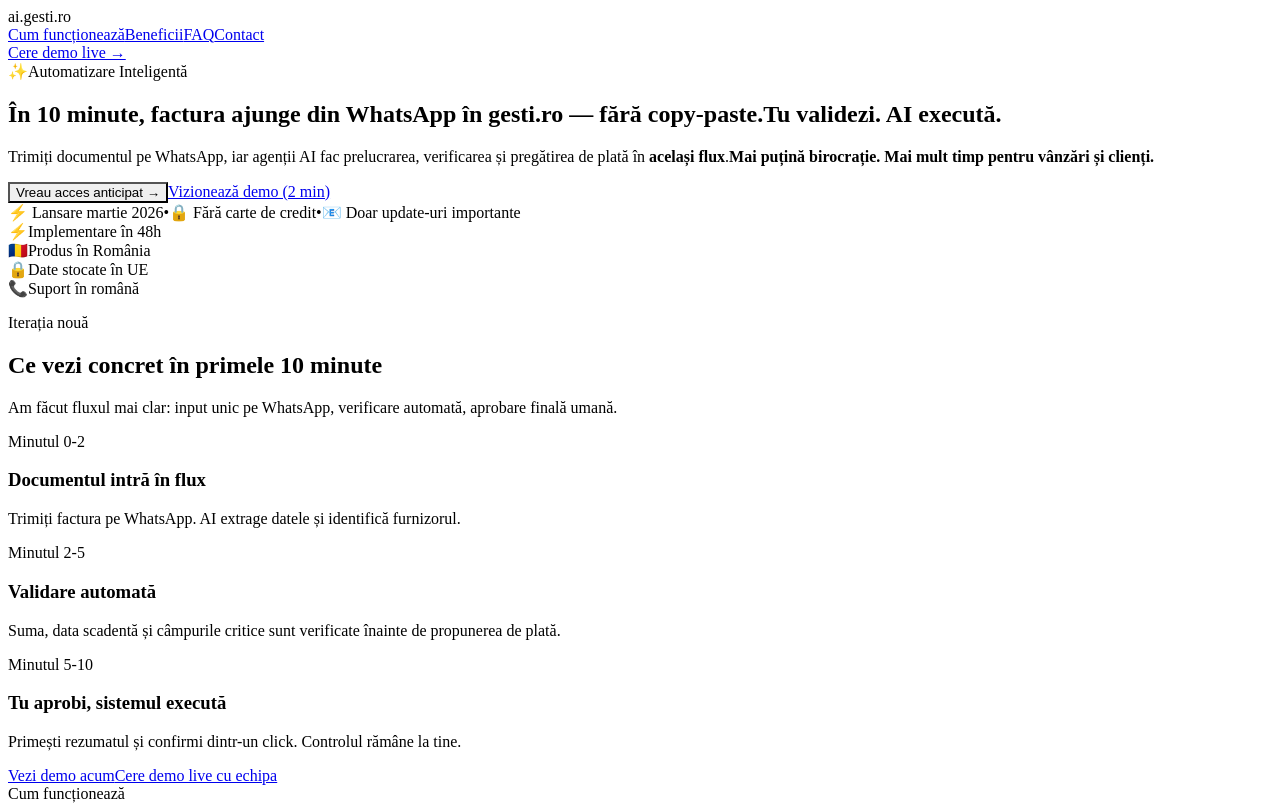
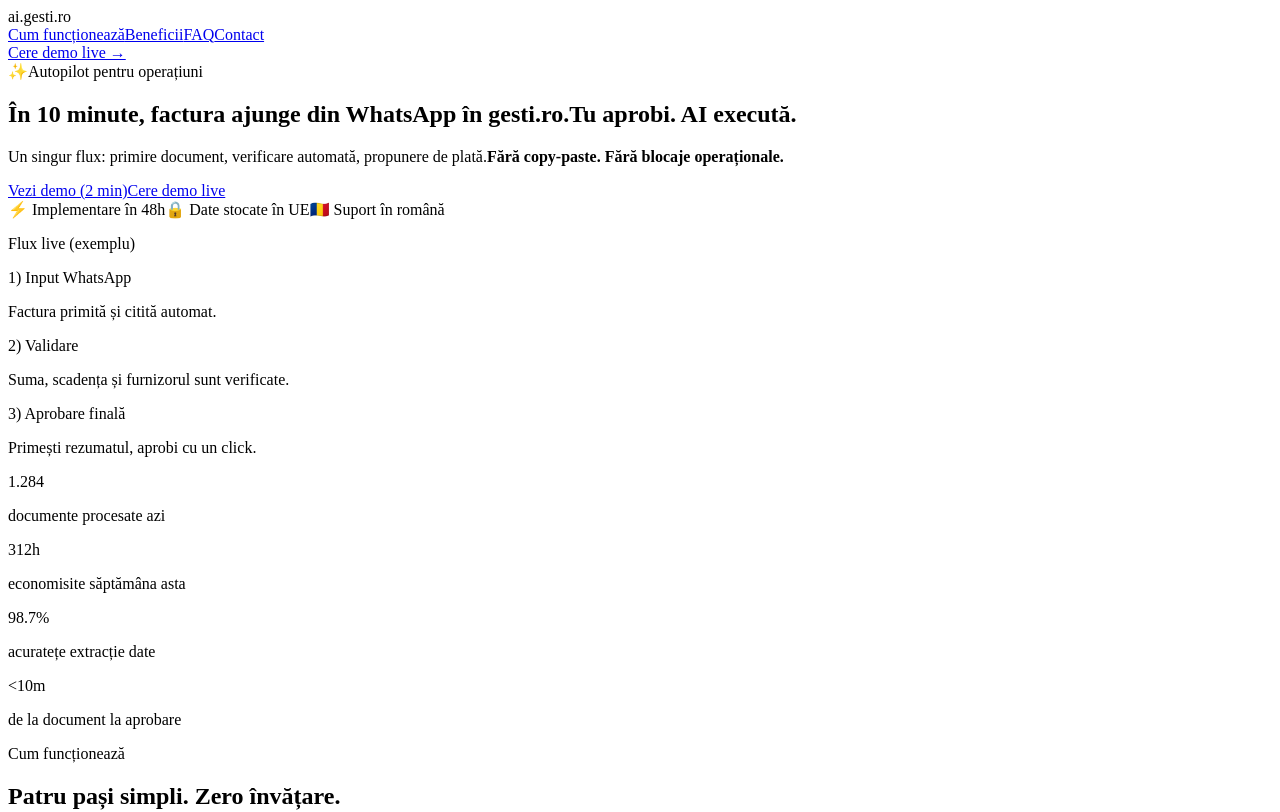
Before and after one commit to fodorutioan/ai.gesti.ro, a Next.js app: page / in a window 1280 px wide. Shown: the top 812 px of the page. Built offline with nearby package versions, Linux system fonts and the light colour scheme.

Commit message:
feat: Iterația 4 landing - hero split layout + live stats + flux demo simplificat

```diff
--- a/app/page.tsx
+++ b/app/page.tsx
@@ -29,106 +29,72 @@
         <div className="absolute bottom-0 left-0 w-96 h-96 bg-blue-200/30 rounded-full blur-3xl -z-10 animate-pulse" style={{animationDelay: '1s'}} />
 
         <div className="max-w-6xl mx-auto">
-          <div className="text-center max-w-4xl mx-auto mb-12">
+          <div className="grid lg:grid-cols-2 gap-10 items-center mb-12">
+            <div>
               <div className="inline-flex items-center space-x-2 bg-gradient-to-r from-blue-50 to-purple-50 border border-blue-200/50 text-blue-700 px-4 py-2 rounded-full text-sm font-semibold mb-6">
                 <span>✨</span>
-              <span>Automatizare Inteligentă</span>
+                <span>Autopilot pentru operațiuni</span>
               </div>
 
-            {/* IMPROVED HEADLINE (Gavriil) */}
               <h1 className="text-5xl md:text-6xl font-bold text-gray-900 mb-6 leading-tight">
-              În 10 minute, factura ajunge din WhatsApp în gesti.ro — fără copy-paste.
+                În 10 minute, factura ajunge din WhatsApp în gesti.ro.
                 <span className="bg-gradient-to-r from-blue-600 via-purple-600 to-blue-500 bg-clip-text text-transparent block mt-2">
-                Tu validezi. AI execută.
+                  Tu aprobi. AI execută.
                 </span>
               </h1>
 
-            {/* IMPROVED SUBHEADLINE (Gavriil) */}
               <p className="text-xl text-gray-600 mb-8 leading-relaxed">
-              Trimiți documentul pe WhatsApp, iar agenții AI fac prelucrarea, verificarea și pregătirea de plată în <strong className="text-blue-600">același flux</strong>.
-              <strong className="text-gray-900 block mt-2">Mai puțină birocrație. Mai mult timp pentru vânzări și clienți.</strong>
+                Un singur flux: primire document, verificare automată, propunere de plată.
+                <strong className="text-gray-900 block mt-2">Fără copy-paste. Fără blocaje operaționale.</strong>
               </p>
 
-            <div className="flex flex-col sm:flex-row gap-4 justify-center mb-8 fadeInUp delay-200">
-              <button className="bg-gradient-to-r from-blue-600 via-purple-600 to-blue-500 bg-[length:200%_auto] animate-gradient-shift text-white px-8 py-4 rounded-xl font-semibold text-lg hover:shadow-xl focus:outline-none focus:ring-2 focus:ring-blue-600 focus:ring-offset-2 transition-all min-h-[48px]">
-                Vreau acces anticipat →
-              </button>
-              <a href="/demo" className="border-2 border-gray-200 bg-white text-gray-700 px-8 py-4 rounded-xl font-semibold text-lg inline-block shadow-md hover:border-gray-300 hover:bg-gray-50 focus:outline-none focus:ring-2 focus:ring-blue-500 transition-all min-h-[48px] flex items-center justify-center">
-                Vizionează demo (2 min)
+              <div className="flex flex-col sm:flex-row gap-4 mb-8">
+                <a href="/demo" className="bg-gradient-to-r from-blue-600 via-purple-600 to-blue-500 text-white px-8 py-4 rounded-xl font-semibold text-lg hover:shadow-xl transition-all text-center">
+                  Vezi demo (2 min)
+                </a>
+                <a href="#demo-live" className="border-2 border-gray-200 bg-white text-gray-700 px-8 py-4 rounded-xl font-semibold text-lg inline-block shadow-md hover:border-gray-300 hover:bg-gray-50 transition-all text-center">
+                  Cere demo live
                 </a>
               </div>
 
-            {/* IMPROVED TRUST SIGNALS */}
-            <div className="text-sm text-gray-600">
-              <span>⚡ Lansare martie 2026</span>
-              <span className="mx-3">•</span>
-              <span>🔒 Fără carte de credit</span>
-              <span className="mx-3">•</span>
-              <span>📧 Doar update-uri importante</span>
+              <div className="flex flex-wrap items-center gap-6 text-sm text-gray-600">
+                <span>⚡ Implementare în 48h</span>
+                <span>🔒 Date stocate în UE</span>
+                <span>🇷🇴 Suport în română</span>
               </div>
             </div>
 
-          {/* Trust Signals */}
-          <div className="flex flex-wrap items-center justify-center gap-8 text-sm text-gray-600">
+            <div className="bg-white rounded-2xl border border-gray-200 p-6 shadow-xl" id="demo-live">
+              <p className="text-sm font-semibold text-blue-700 mb-4">Flux live (exemplu)</p>
+              <div className="space-y-3 text-sm">
+                <div className="p-3 rounded-lg bg-gray-50 border border-gray-200">
+                  <p className="font-semibold text-gray-900">1) Input WhatsApp</p>
+                  <p className="text-gray-600">Factura primită și citită automat.</p>
+                </div>
+                <div className="p-3 rounded-lg bg-gray-50 border border-gray-200">
+                  <p className="font-semibold text-gray-900">2) Validare</p>
+                  <p className="text-gray-600">Suma, scadența și furnizorul sunt verificate.</p>
+                </div>
+                <div className="p-3 rounded-lg bg-gray-50 border border-gray-200">
+                  <p className="font-semibold text-gray-900">3) Aprobare finală</p>
+                  <p className="text-gray-600">Primești rezumatul, aprobi cu un click.</p>
+                </div>
+              </div>
+            </div>
+          </div>
+
+          <div className="grid grid-cols-2 md:grid-cols-4 gap-4">
             {[
-              { emoji: '⚡', text: 'Implementare în 48h' },
-              { emoji: '🇷🇴', text: 'Produs în România' },
-              { emoji: '🔒', text: 'Date stocate în UE' },
-              { emoji: '📞', text: 'Suport în română' },
-            ].map(({ emoji, text }) => (
-              <div key={text} className="flex items-center space-x-2">
-                <span className="text-lg">{emoji}</span>
-                <span className="font-medium">{text}</span>
+              { value: '1.284', label: 'documente procesate azi' },
+              { value: '312h', label: 'economisite săptămâna asta' },
+              { value: '98.7%', label: 'acuratețe extracție date' },
+              { value: '<10m', label: 'de la document la aprobare' },
+            ].map(({ value, label }) => (
+              <div key={label} className="bg-white border border-gray-200 rounded-xl p-4 text-center shadow-depth-md">
+                <p className="text-2xl font-bold text-gray-900">{value}</p>
+                <p className="text-xs text-gray-600 mt-1">{label}</p>
               </div>
             ))}
-          </div>
-        </div>
-      </section>
-
-      {/* Iterația 3 — Dovadă rapidă */}
-      <section id="demo-live" className="py-16 bg-gradient-to-b from-white to-blue-50/40 px-4 sm:px-6 lg:px-8 border-y border-blue-100/60">
-        <div className="max-w-6xl mx-auto">
-          <div className="text-center mb-10">
-            <p className="inline-flex items-center space-x-2 bg-blue-50 border border-blue-200 text-blue-700 px-4 py-2 rounded-full text-sm font-semibold mb-4">
-              <span>Iterația nouă</span>
-            </p>
-            <h2 className="text-3xl md:text-4xl font-bold text-gray-900 mb-3">Ce vezi concret în primele 10 minute</h2>
-            <p className="text-gray-600 max-w-2xl mx-auto">Am făcut fluxul mai clar: input unic pe WhatsApp, verificare automată, aprobare finală umană.</p>
-          </div>
-
-          <div className="grid md:grid-cols-3 gap-6 mb-8">
-            {[
-              {
-                t: 'Minutul 0-2',
-                title: 'Documentul intră în flux',
-                d: 'Trimiți factura pe WhatsApp. AI extrage datele și identifică furnizorul.',
-              },
-              {
-                t: 'Minutul 2-5',
-                title: 'Validare automată',
-                d: 'Suma, data scadentă și câmpurile critice sunt verificate înainte de propunerea de plată.',
-              },
-              {
-                t: 'Minutul 5-10',
-                title: 'Tu aprobi, sistemul execută',
-                d: 'Primești rezumatul și confirmi dintr-un click. Controlul rămâne la tine.',
-              },
-            ].map((item) => (
-              <div key={item.t} className="bg-white rounded-2xl border border-gray-200 p-6 shadow-depth-md">
-                <p className="text-xs font-bold text-blue-600 mb-2 uppercase tracking-wide">{item.t}</p>
-                <h3 className="text-lg font-semibold text-gray-900 mb-2">{item.title}</h3>
-                <p className="text-sm text-gray-600 leading-relaxed">{item.d}</p>
-              </div>
-            ))}
-          </div>
-
-          <div className="flex flex-col sm:flex-row gap-4 justify-center">
-            <a href="/demo" className="bg-gray-900 text-white px-6 py-3 rounded-xl font-semibold text-base hover:bg-black transition-all text-center">
-              Vezi demo acum
-            </a>
-            <a href="mailto:contact@ai.gesti.ro" className="bg-white border-2 border-gray-200 text-gray-800 px-6 py-3 rounded-xl font-semibold text-base hover:border-gray-300 transition-all text-center">
-              Cere demo live cu echipa
-            </a>
           </div>
         </div>
       </section>
```
Lines whose indentation alone changed are shown as unchanged.
